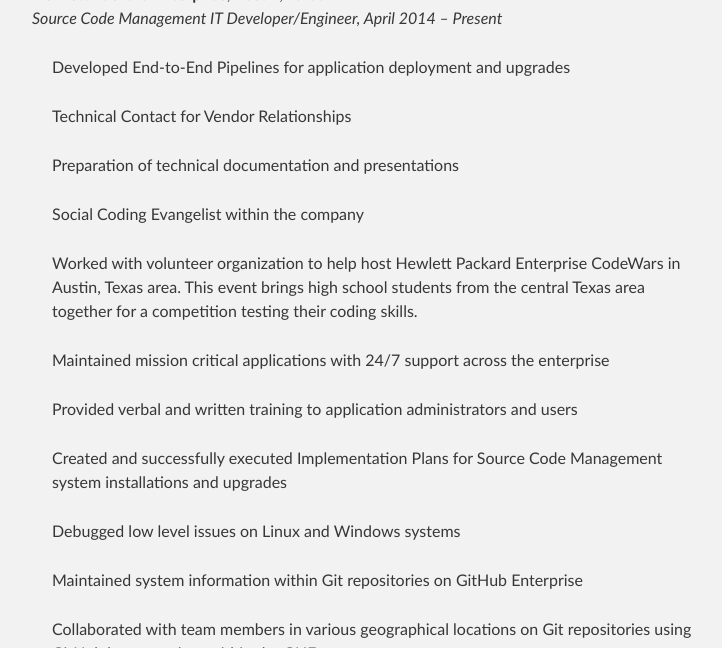
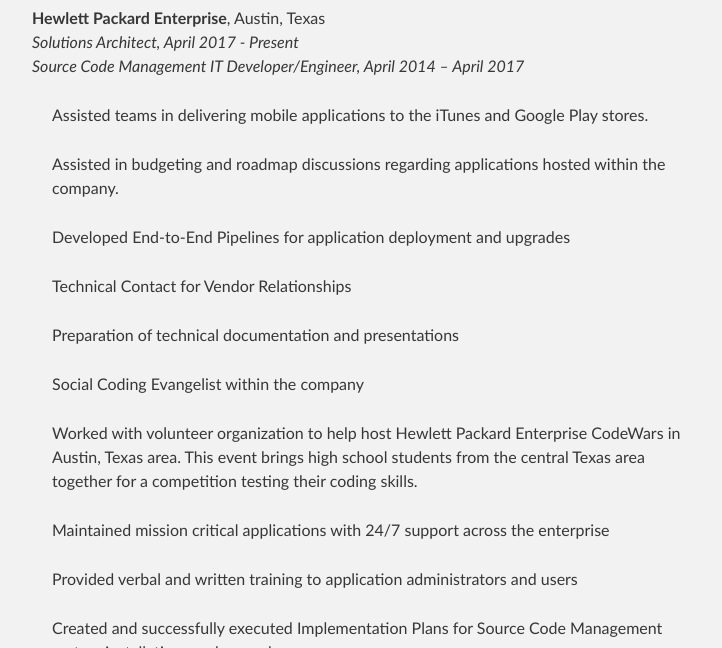
Before and after one commit to selkins13/selkins13.github.io, a Jekyll site: the page built from SarahElkinsResume.md, in a window 1280 px wide and 900 px high, scrolled down 2166 px, cut to the strip 252-900 px from the top of the window. Shown: the whole strip, without its empty margins (288-1010 px from the left). Built offline with Jekyll 4.4.1, drawn with Linux system fonts in a browser that asks for light colours.

Commit message:
Update SarahElkinsResume.md

```diff
--- a/SarahElkinsResume.md
+++ b/SarahElkinsResume.md
@@ -87,7 +88,12 @@
 
 ## Experience
 __Hewlett Packard Enterprise__, Austin, Texas
-_Source Code Management IT Developer/Engineer, April 2014 – Present_
+_Solutions Architect, April 2017 - Present_
+_Source Code Management IT Developer/Engineer, April 2014 – April 2017_
+  * Assisted teams in delivering mobile applications to the iTunes and Google Play stores.
+
+  * Assisted in budgeting and roadmap discussions regarding applications hosted within the company.
+
   * Developed End-to-End Pipelines for application deployment and upgrades
 
   *	Technical Contact for Vendor Relationships
```
Also changed, not shown: other parts of SarahElkinsResume.md (+1 -0 lines).
